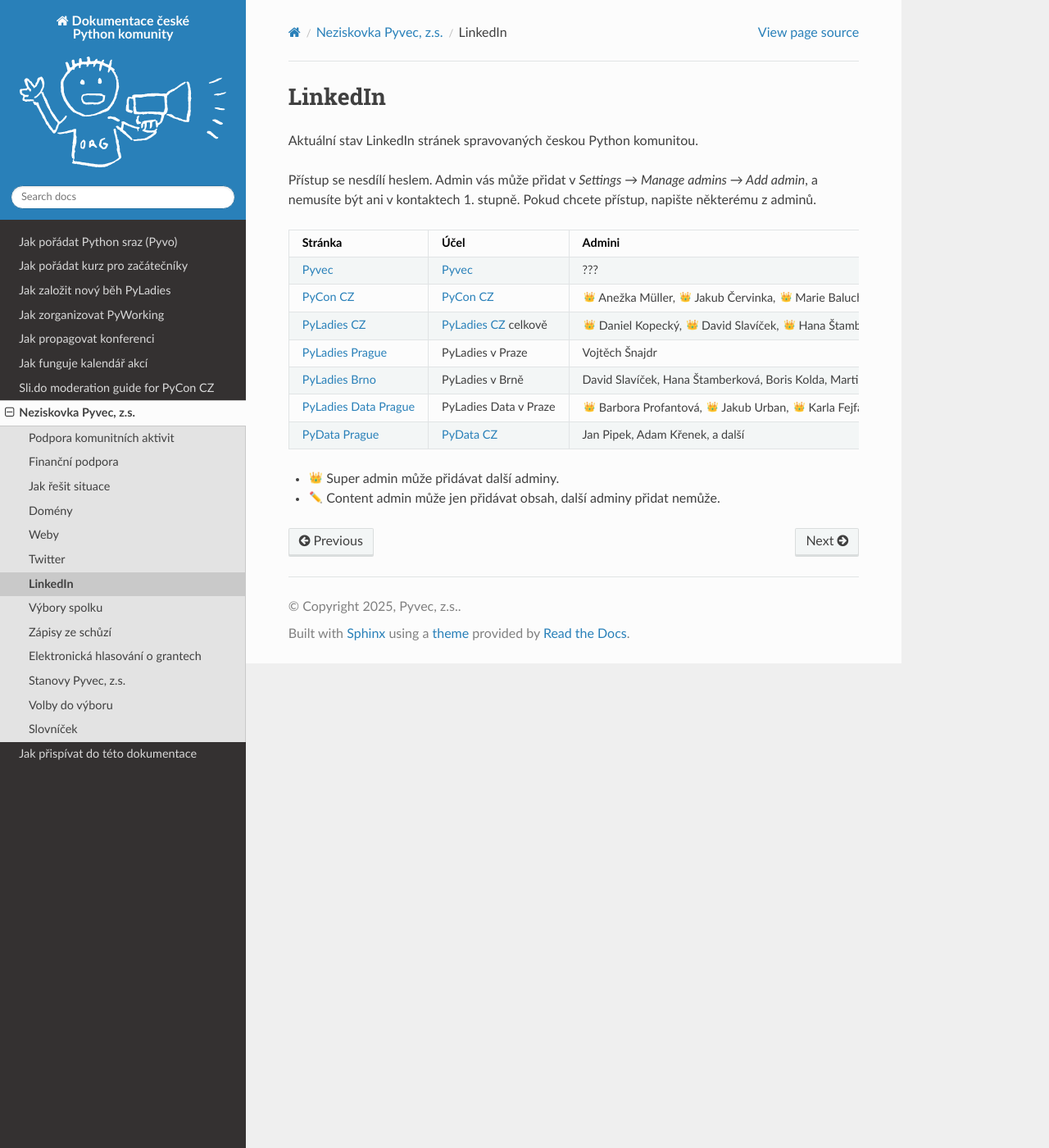
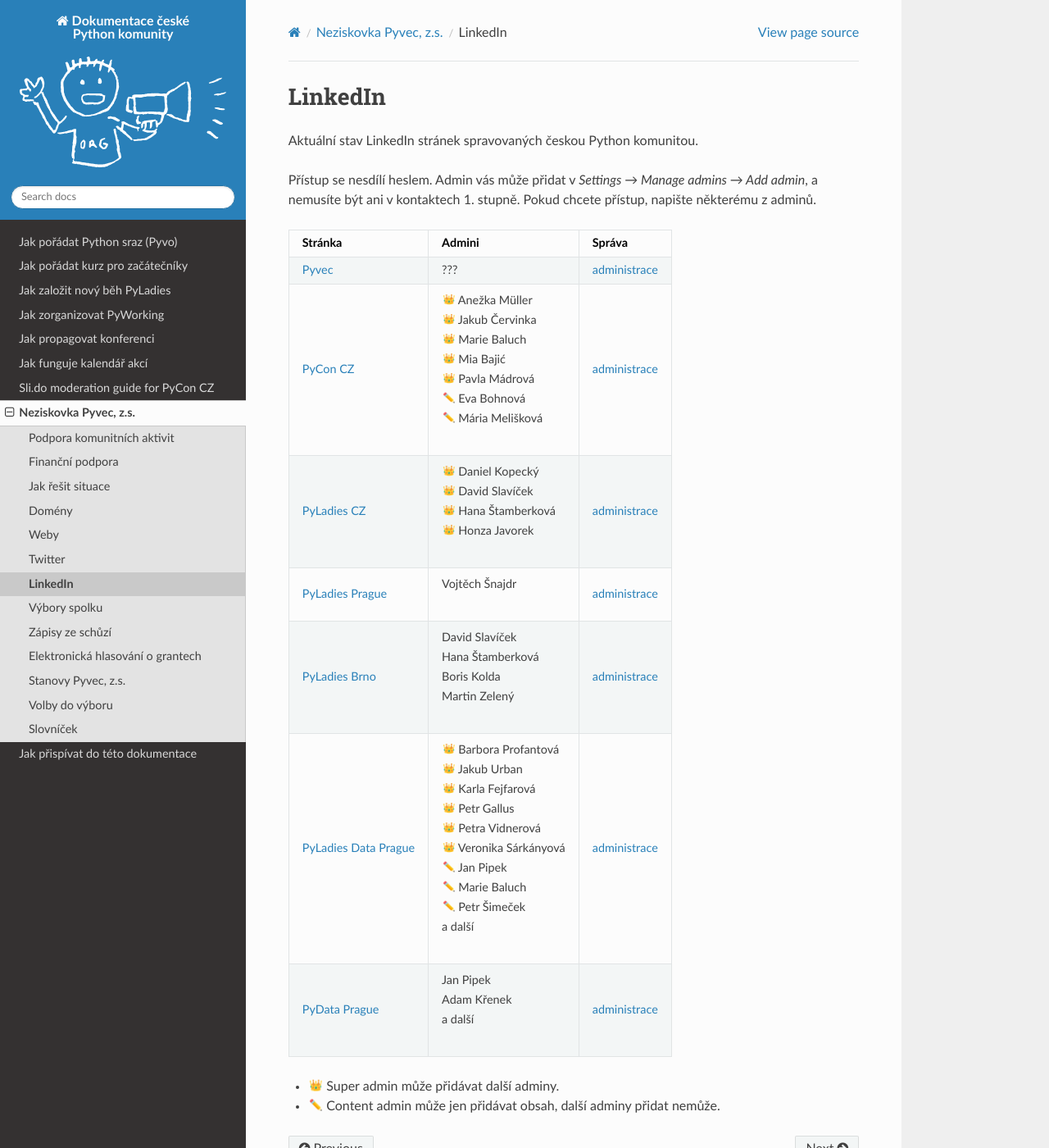
Before and after one commit to pyvec/docs.pyvec.org, a Sphinx documentation site: the page built from docs/operations/linkedin.rst, in a window 1280 px wide and 1400 px high. Shown: the whole window at 82% size. Built offline with Sphinx 7.4.7 and the Read the Docs theme 3.1.0, drawn with Linux system fonts in a browser that asks for light colours; emoji names are drawn with the system emoji font.

Commit message:
Drop purpose column, list one LinkedIn admin per line
Co-Authored-By: Claude Opus 5.5 <noreply@anthropic.com>

```diff
--- a/docs/operations/linkedin.rst
+++ b/docs/operations/linkedin.rst
@@ -13,39 +13,51 @@ v kontaktech 1. stupně. Pokud chcete přístup, napište některému z adminů.
    :header-rows: 1
 
    * * Stránka
-     * Účel
      * Admini
      * Správa
    * * `Pyvec <https://www.linkedin.com/company/pyvec-org/>`__
-     * `Pyvec <https://pyvec.org/>`_
      * ???
      * `administrace <https://www.linkedin.com/company/pyvec-org/admin/settings/manage-admins/>`__
    * * `PyCon CZ <https://www.linkedin.com/company/pycon-cz/>`__
-     * `PyCon CZ <https://cz.pycon.org/>`_
-     * |:crown:| Anežka Müller, |:crown:| Jakub Červinka, |:crown:| Marie Baluch, |:crown:| Mia Bajić, |:crown:| Pavla Mádrová,
-       |:pencil2:| Eva Bohnová, |:pencil2:| Mária Melišková
+     * | |:crown:| Anežka Müller
+       | |:crown:| Jakub Červinka
+       | |:crown:| Marie Baluch
+       | |:crown:| Mia Bajić
+       | |:crown:| Pavla Mádrová
+       | |:pencil2:| Eva Bohnová
+       | |:pencil2:| Mária Melišková
      * `administrace <https://www.linkedin.com/company/pycon-cz/admin/settings/manage-admins/>`__
    * * `PyLadies CZ <https://www.linkedin.com/company/30644381/>`__
-     * `PyLadies CZ <https://pyladies.cz/>`_ celkově
-     * |:crown:| Daniel Kopecký, |:crown:| David Slavíček, |:crown:| Hana Štamberková, |:crown:| Honza Javorek
+     * | |:crown:| Daniel Kopecký
+       | |:crown:| David Slavíček
+       | |:crown:| Hana Štamberková
+       | |:crown:| Honza Javorek
      * `administrace <https://www.linkedin.com/company/30644381/admin/settings/manage-admins/>`__
    * * `PyLadies Prague <https://www.linkedin.com/company/pyladies-prague/>`__
-     * PyLadies v Praze
-     * Vojtěch Šnajdr
+     * | Vojtěch Šnajdr
      * `administrace <https://www.linkedin.com/company/pyladies-prague/admin/settings/manage-admins/>`__
    * * `PyLadies Brno <https://www.linkedin.com/company/pyladies-brno/>`__
-     * PyLadies v Brně
-     * David Slavíček, Hana Štamberková, Boris Kolda, Martin Zelený
+     * | David Slavíček
+       | Hana Štamberková
+       | Boris Kolda
+       | Martin Zelený
      * `administrace <https://www.linkedin.com/company/pyladies-brno/admin/settings/manage-admins/>`__
    * * `PyLadies Data Prague <https://www.linkedin.com/company/pyladies-data-prague/>`__
-     * PyLadies Data v Praze
-     * |:crown:| Barbora Profantová, |:crown:| Jakub Urban, |:crown:| Karla Fejfarová, |:crown:| Petr Gallus,
-       |:crown:| Petra Vidnerová, |:crown:| Veronika Sárkányová,
-       |:pencil2:| Jan Pipek, |:pencil2:| Marie Baluch, |:pencil2:| Petr Šimeček, a další
+     * | |:crown:| Barbora Profantová
+       | |:crown:| Jakub Urban
+       | |:crown:| Karla Fejfarová
+       | |:crown:| Petr Gallus
+       | |:crown:| Petra Vidnerová
+       | |:crown:| Veronika Sárkányová
+       | |:pencil2:| Jan Pipek
+       | |:pencil2:| Marie Baluch
+       | |:pencil2:| Petr Šimeček
+       | a další
      * `administrace <https://www.linkedin.com/company/pyladies-data-prague/admin/settings/manage-admins/>`__
    * * `PyData Prague <https://www.linkedin.com/company/85424923/>`__
-     * `PyData CZ <https://pydata.cz/>`_
-     * Jan Pipek, Adam Křenek, a další
+     * | Jan Pipek
+       | Adam Křenek
+       | a další
      * `administrace <https://www.linkedin.com/company/85424923/admin/settings/manage-admins/>`__
 
 * |:crown:| Super admin může přidávat další adminy.
```
